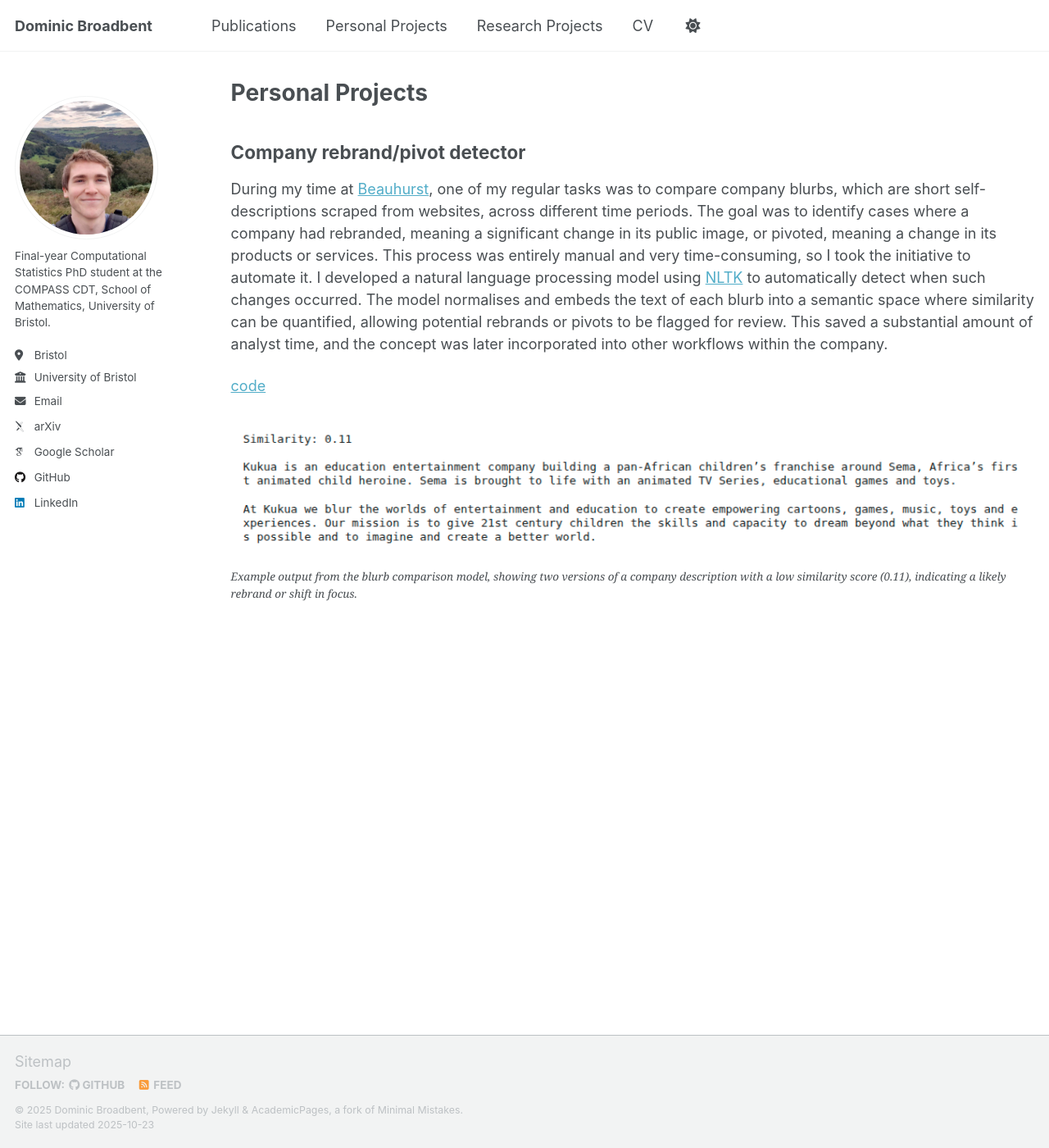
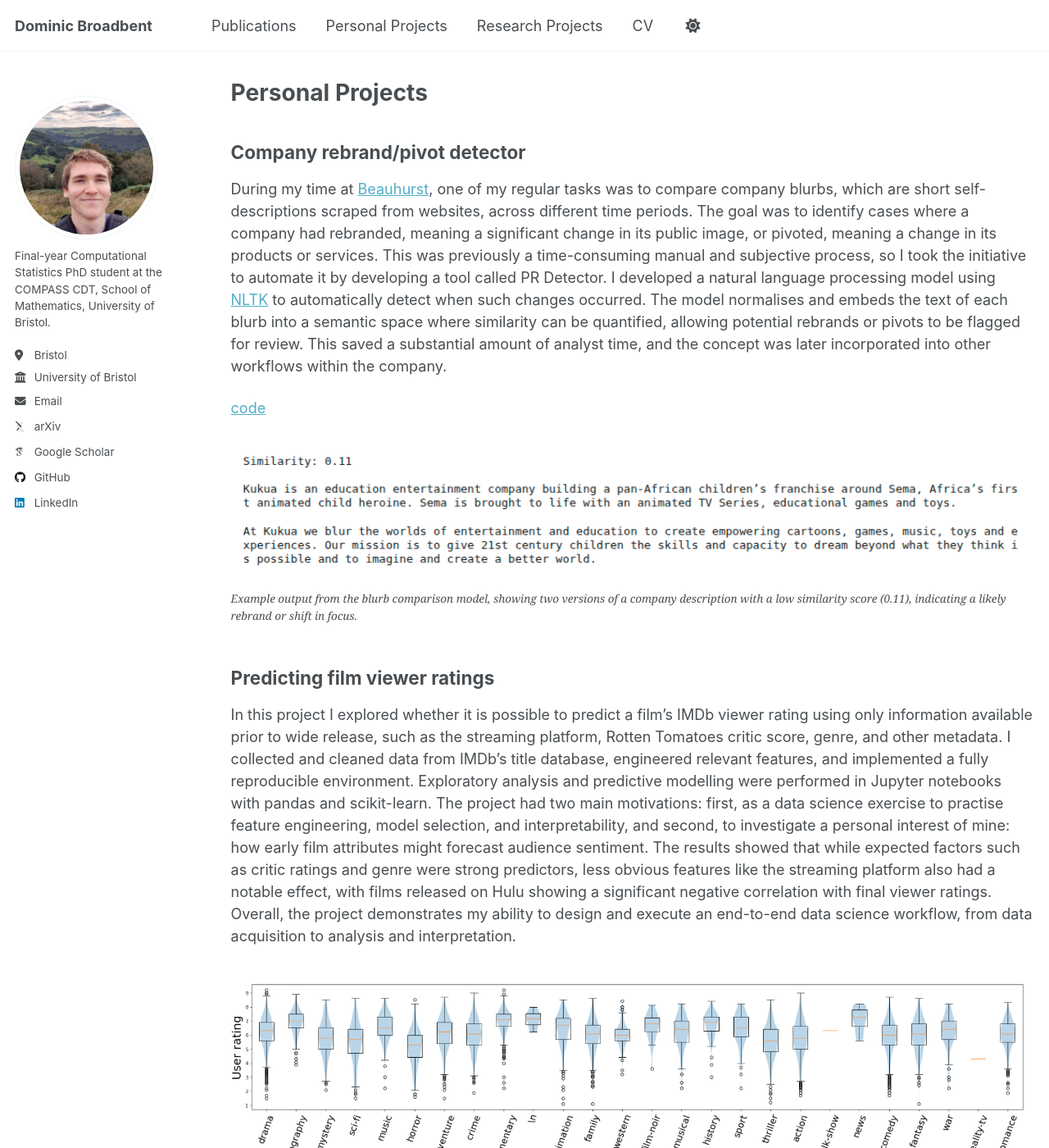
Before and after one commit to dominicjbroadbent/dominicjbroadbent.github.io, a Jekyll site: the page built from _pages/personal_projects.md, in a window 1280 px wide and 1400 px high. Shown: the whole window at 82% size. Built offline with Jekyll 4.4.1, drawn with Linux system fonts in a browser that asks for light colours; some web fonts are replaced; a script that is not in the unit is left out; some of the changed text lies outside the part shown.

Commit message:
Update personal_projects.md

```diff
--- a/_pages/personal_projects.md
+++ b/_pages/personal_projects.md
@@ -11,7 +11,7 @@ redirect_from:
 
 
 ## Company rebrand/pivot detector
-During my time at [Beauhurst](https://www.beauhurst.com/), one of my regular tasks was to compare company blurbs, which are short self-descriptions scraped from websites, across different time periods. The goal was to identify cases where a company had rebranded, meaning a significant change in its public image, or pivoted, meaning a change in its products or services. This process was entirely manual and very time-consuming, so I took the initiative to automate it. I developed a natural language processing model using [NLTK](https://www.nltk.org/) to automatically detect when such changes occurred. The model normalises and embeds the text of each blurb into a semantic space where similarity can be quantified, allowing potential rebrands or pivots to be flagged for review. This saved a substantial amount of analyst time, and the concept was later incorporated into other workflows within the company.
+During my time at [Beauhurst](https://www.beauhurst.com/), one of my regular tasks was to compare company blurbs, which are short self-descriptions scraped from websites, across different time periods. The goal was to identify cases where a company had rebranded, meaning a significant change in its public image, or pivoted, meaning a change in its products or services. This was previously a time-consuming manual and subjective process, so I took the initiative to automate it by developing a tool called PR Detector. I developed a natural language processing model using [NLTK](https://www.nltk.org/) to automatically detect when such changes occurred. The model normalises and embeds the text of each blurb into a semantic space where similarity can be quantified, allowing potential rebrands or pivots to be flagged for review. This saved a substantial amount of analyst time, and the concept was later incorporated into other workflows within the company.
 
 [code](https://github.com/dominicjbroadbent/pr_detector)
 
@@ -23,3 +23,15 @@ During my time at [Beauhurst](https://www.beauhurst.com/), one of my regular tas
     <em>Example output from the blurb comparison model, showing two versions of a company description with a low similarity score (0.11), indicating a likely rebrand or shift in focus.</em>
   </figcaption>
 </figure>
+
+## Predicting film viewer ratings
+In this project I explored whether it is possible to predict a film’s IMDb viewer rating using only information available prior to wide release, such as the streaming platform, Rotten Tomatoes critic score, genre, and other metadata. I collected and cleaned data from IMDb’s title database, engineered relevant features, and implemented a fully reproducible environment. Exploratory analysis and predictive modelling were performed in Jupyter notebooks with pandas and scikit-learn. The project had two main motivations: first, as a data science exercise to practise feature engineering, model selection, and interpretability, and second, to investigate a personal interest of mine: how early film attributes might forecast audience sentiment. The results showed that while expected factors such as critic ratings and genre were strong predictors, less obvious features like the streaming platform also had a notable effect, with films released on Hulu showing a significant negative correlation with final viewer ratings. Overall, the project demonstrates my ability to design and execute an end-to-end data science workflow, from data acquisition to analysis and interpretation.
+
+<figure>
+  <img src="/images/genre.png"
+       alt="Effect of genre on film viewer ratings.."
+       style="max-width:100%; height:auto;">
+  <figcaption>
+    <em>Distribution of IMDb user ratings by genre. Each violin–box plot shows the spread and density of ratings across films within that genre. \n indicates no genre provided. </em>
+  </figcaption>
+</figure>
```
